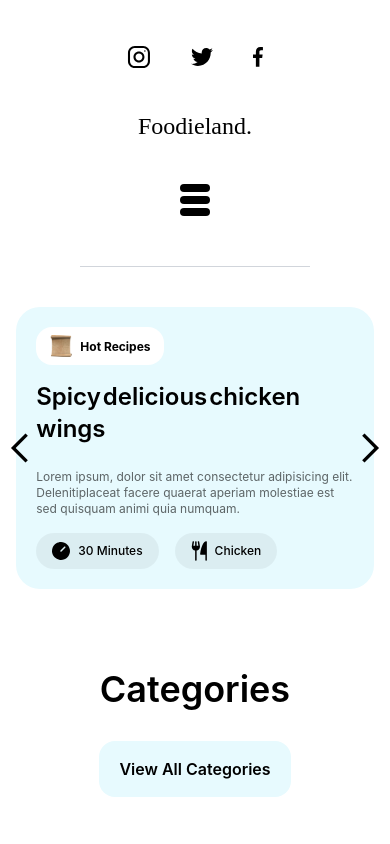
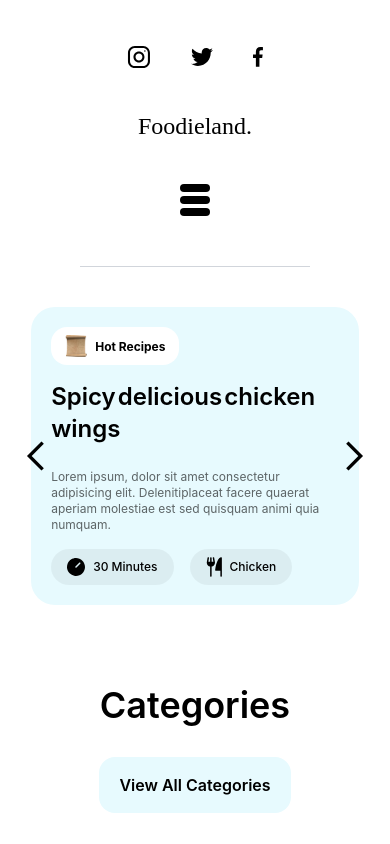
Before and after one commit to foodieland-project/foodieland-frontend, a React (Create React App) app: page / in a window 390 px wide. Shown: the top 844 px of the page. Built offline with nearby package versions, Linux system fonts and the light colour scheme.

Commit message:
added container class to app

```diff
--- a/src/App.js
+++ b/src/App.js
@@ -16,7 +16,7 @@ function App() {
     <>
       <Router>
         <Layout>
-          <div className="max-w-[1280px] mx-auto">
+          <div className="w-11/12 sm:container mx-auto">
             <Routes>
               <Route path="/" element={<Home />} exact />
               <Route path="/aboutUs" element={<AboutUs />} exact />
```
